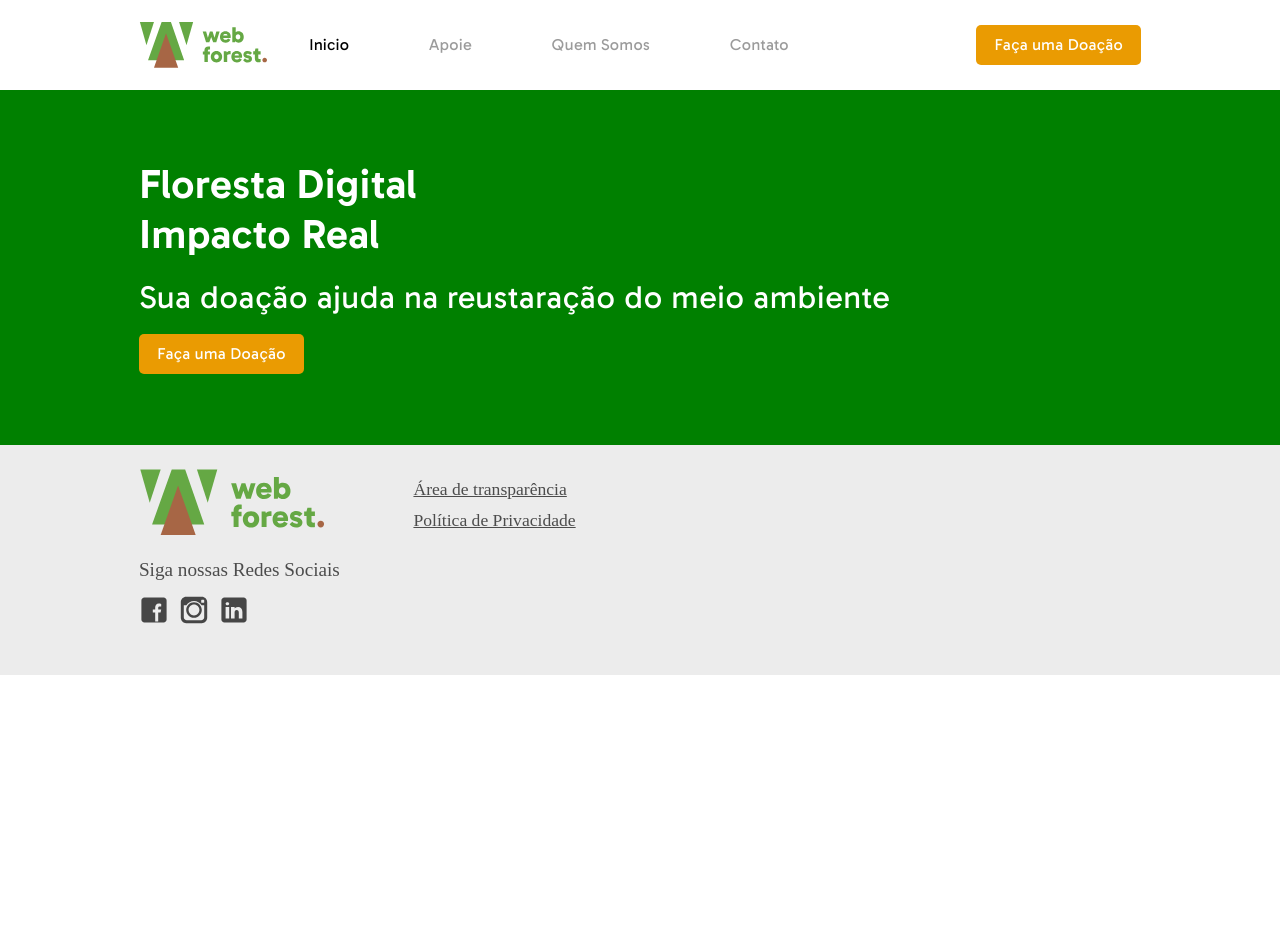
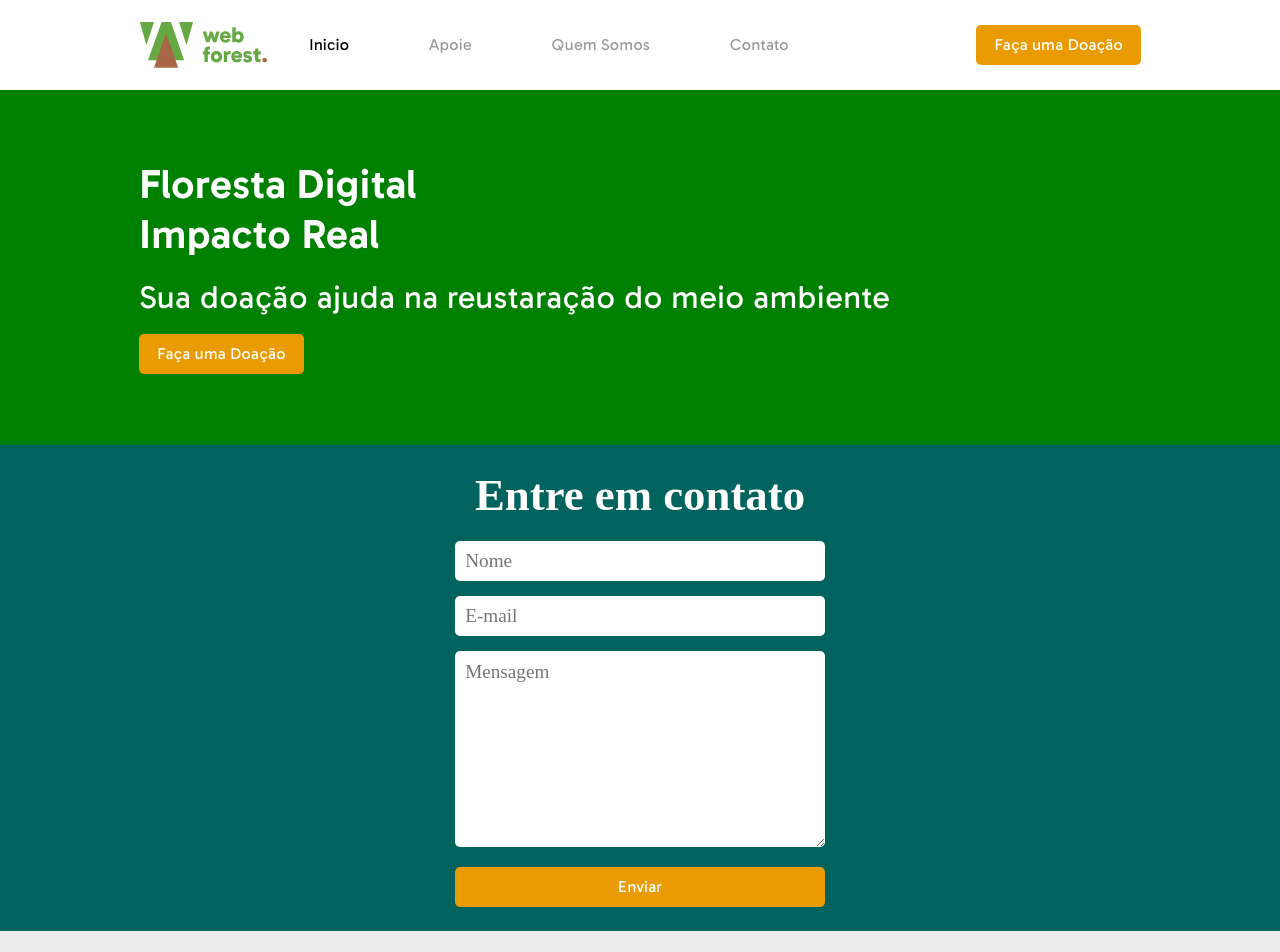
Before and after one commit to the-web-forest/Website, a Next.js app: page / in a window 1280 px wide. Shown: the top 952 px of the page. Before the commit the page ends 800 px from the top, so only its background shows below. Built offline with nearby package versions, Linux system fonts and the light colour scheme.

Commit message:
Contact Section

```diff
--- a/components/FilledButton/index.tsx
+++ b/components/FilledButton/index.tsx
@@ -2,22 +2,53 @@ import styles from './style.module.css'
 
 interface FilledButtonProps {
     text: string
-    target: string
-    url: string
+    target?: string
+    url?: string
+    type: 'function' | 'link'
+    onClickFunction?: () => void,
+    width?: string
 }
 
 const FilledButton = ({
     text,
     target = '_blank',
-    url
+    url,
+    type = 'link',
+    onClickFunction,
+    width = 'auto'
 }: FilledButtonProps) => {
-    return (
-        <a href={url} target={target} >
-            <div className={styles.container}>
+
+    const getWrapper = (elem: JSX.Element) => {
+        switch(type) {
+            case 'link':
+                return (
+                    <a href={url} target={target} >
+                        {elem}
+                    </a>
+                )
+            case 'function':
+                return (
+                    <a onClick={() => (onClickFunction) ? onClickFunction() : null}>
+                        {elem}
+                    </a>
+                )
+        }
+    }
+
+    const getMiddle = (): JSX.Element => {
+        return (
+            <div className={styles.container} style={{ width }}>
                 {text}
             </div>
-        </a>
-    )
+        )
+    }
+
+    const renderButton = () => {
+        const middle = getMiddle()
+        return getWrapper(middle)
+    }
+
+    return renderButton()
 }
 
 export default FilledButton
--- /dev/null
+++ b/components/Input/index.tsx
@@ -0,0 +1,37 @@
+import styles from './styles.module.css'
+
+interface InputProps {
+    type: string
+    name: string
+    placeholder: string
+    value: string
+    onChangeFunction: (val: string) => void
+    maxLength: number
+    error?: boolean
+}
+
+const Input = ({ type, name, placeholder, value, onChangeFunction, maxLength, error = false }: InputProps) => {
+
+    const isOnErrorState = () => (error === true)
+
+    const getClass = (): string => {
+        return (isOnErrorState()) ? styles.error : String.call(null)
+    }
+
+    return (
+        <>
+            <input
+                id={styles.container}
+                type={type}
+                name={name}
+                placeholder={placeholder}
+                value={value}
+                onChange={(e) => onChangeFunction(e.target.value)}
+                maxLength={maxLength}
+                className={getClass()}
+            />
+        </>
+    )
+}
+
+export default Input
--- /dev/null
+++ b/components/Input/styles.module.css
@@ -0,0 +1,22 @@
+#container {
+    width: 100%;
+    padding: 10px;
+    height: 40px;
+    font-size: 1.2em;
+    color: var(--dark-gray);
+    border-radius: 5px;
+    border: none;
+    margin-bottom: 15px;
+    font-family: Aprova Sans;
+    font-style: normal;
+    font-weight: normal;
+}
+
+#container:focus {
+    outline: none;
+}
+
+.error {
+    background-color: var(--soft-red);
+    color: var(--red) !important;
+}
--- /dev/null
+++ b/components/TextArea/index.tsx
@@ -0,0 +1,38 @@
+import styles from './styles.module.css'
+
+interface TextAreaProps {
+    name: string
+    cols: number
+    rows: number
+    placeholder: string
+    maxLength: number
+    value: string
+    onChangeFunction: (val: string) => void
+    error?: boolean
+}
+
+const TextArea = ({ cols, rows, name, placeholder, maxLength, value, onChangeFunction, error = false}: TextAreaProps) => {
+
+    const isOnErrorState = () => (error === true)
+
+    const getClass = (): string => {
+        return (isOnErrorState()) ? styles.error : String.call(null)
+    }
+
+    return (
+        <textarea
+            name={name}
+            id={styles.container}
+            cols={cols}
+            rows={rows}
+            placeholder={placeholder}
+            maxLength={maxLength}
+            value={value}
+            onChange={(e) => onChangeFunction(e.target.value)}
+            className={getClass()}
+        />
+    )
+
+}
+
+export default TextArea
--- /dev/null
+++ b/components/TextArea/styles.module.css
@@ -0,0 +1,21 @@
+#container {
+    width: 100%;
+    padding: 10px;
+    font-size: 1.2em;
+    color: var(--dark-gray);
+    border-radius: 5px;
+    border: none;
+    margin-bottom: 16px;
+    font-family: Aprova Sans;
+    font-style: normal;
+    font-weight: normal;
+}
+
+#container:focus {
+    outline: none;
+}
+
+.error {
+    background-color: var(--soft-red);
+    color: var(--red) !important;
+}
--- /dev/null
+++ b/helpers/EmailHelper.ts
@@ -0,0 +1,9 @@
+class EmailHelper {
+    public static isEmail = (email: string): boolean => {
+        return email.match(
+          /^(([^<>()[\]\\.,;:\s@\"]+(\.[^<>()[\]\\.,;:\s@\"]+)*)|(\".+\"))@((\[[0-9]{1,3}\.[0-9]{1,3}\.[0-9]{1,3}\.[0-9]{1,3}\])|(([a-zA-Z\-0-9]+\.)+[a-zA-Z]{2,}))$/
+        ) !== null
+      };
+}
+
+export { EmailHelper }
--- /dev/null
+++ b/helpers/index.ts
@@ -0,0 +1 @@
+export * from './EmailHelper'
--- a/pages/index.tsx
+++ b/pages/index.tsx
@@ -1,8 +1,7 @@
 import type { NextPage } from 'next'
-import Image from 'next/image'
-import DonateButton from '../components/FilledButton'
 import Header from '../components/header'
 import BannerSection from '../sections/Banner'
+import ContactSection from '../sections/Contact'
 import FooterSection from '../sections/Footer'
 import HeaderSection from '../sections/Header'
 import styles from '../styles/Home.module.css'
@@ -13,6 +12,7 @@ const Home: NextPage = () => {
       <Header/>
       <HeaderSection/>
       <BannerSection/>
+      <ContactSection/>
       <FooterSection/>
     </div>
   )
--- /dev/null
+++ b/sections/Contact/DTOs/FormData.ts
@@ -0,0 +1,14 @@
+export default class ContactDataDTO {
+    public name: string = ''
+    public email: string = ''
+    public message: string = ''
+
+    public nameError: boolean = false
+    public emailError: boolean = false
+    public messageError: boolean = false
+
+    public static getInstance(): ContactDataDTO {
+        return new ContactDataDTO()
+    }
+
+}
--- /dev/null
+++ b/sections/Contact/index.tsx
@@ -0,0 +1,120 @@
+import { useState } from 'react'
+import Input from '../../components/Input'
+import TextArea from '../../components/TextArea'
+import styles from './styles.module.css'
+import SubmitButton from '../../components/FilledButton';
+import ContactDataDTO from './DTOs/FormData';
+import { EmailHelper } from '../../helpers'
+
+const ContactSection = () => {
+
+    const [formData, setFormData] = useState<ContactDataDTO>(ContactDataDTO.getInstance())
+    const [messageSent, setMessageSent] = useState<boolean>(false)
+
+    const changeForm = (value: string, field: string) => {
+        switch(field) {
+            case 'email':
+                return setFormData({...formData, email: value})
+            case 'name':
+                return setFormData({...formData, name: value})
+            case 'message':
+                return setFormData({...formData, message: value})
+        }
+    }
+
+    const isNameValid = (): boolean => {
+        return formData.name.length > 2
+    }
+
+    const isEmailValid = (): boolean => {
+        return EmailHelper.isEmail(formData.email)
+    }
+
+    const isMessageValid = (): boolean => {
+        return formData.message.length > 2
+    }
+
+    const isFormValid = (): boolean => {
+
+        const nameFieldIsValid = isNameValid()
+        const emailFieldIsValid = isEmailValid()
+        const messageFieldIsValid = isMessageValid()
+
+        const allFields = [
+            nameFieldIsValid,
+            emailFieldIsValid,
+            messageFieldIsValid
+        ]
+
+        setFormData({
+            ...formData,
+            nameError: !nameFieldIsValid,
+            emailError: !emailFieldIsValid,
+            messageError: !messageFieldIsValid
+        })
+
+        return allFields.every((val) => val === true);
+    }
+
+    const sendForm = (): void => {
+
+        if(!isFormValid())
+            return
+
+        // Call E-mail Service Here
+        const messageSent = true
+        setMessageSent(messageSent)
+    }
+
+    return (
+        <div id={styles.container}>
+            <div id={styles.title}>
+                {
+                    (!messageSent) ? 'Entre em contato' : 'Mensagem enviada com sucesso!'
+                }
+            </div>
+            {
+                (!messageSent) && (
+                    <div id={styles.form}>
+                        <Input
+                            type='text'
+                            placeholder='Nome'
+                            name='contact_name_input'
+                            value={formData.name}
+                            onChangeFunction={(value) => changeForm(value, 'name')}
+                            maxLength={50}
+                            error={formData.nameError}
+                        />
+                        <Input
+                            type='email'
+                            placeholder='E-mail'
+                            name='contact_email_input'
+                            value={formData.email}
+                            onChangeFunction={(value) => changeForm(value, 'email')}
+                            maxLength={50}
+                            error={formData.emailError}
+                        />
+                        <TextArea
+                            name='contact_message_textarea'
+                            cols={30}
+                            rows={8}
+                            placeholder='Mensagem'
+                            maxLength={600}
+                            value={formData.message}
+                            onChangeFunction={(value) => changeForm(value, 'message')}
+                            error={formData.messageError}
+                        />
+                        <SubmitButton
+                            text='Enviar'
+                            type='function'
+                            onClickFunction={() => sendForm()}
+                            width='100%'
+                        />
+                    </div>
+                )
+            }
+        </div>
+    )
+}
+
+export default ContactSection
--- /dev/null
+++ b/sections/Contact/styles.module.css
@@ -0,0 +1,23 @@
+#container {
+    background-color: var(--primary-color);
+    display: flex;
+    align-items: center;
+    flex-direction: column;
+    padding: 1.5em;
+}
+
+#container #title{
+    color: var(--white);
+    font-family: Aprova Sans;
+    font-style: normal;
+    font-weight: 600;
+    font-size: 2.8em;
+    width: 100%;
+    text-align: center;
+}
+
+#container #form {
+    width: 30%;
+    margin-top: 20px;
+    animation: cubic-bezier(0.175, 0.885, 0.32, 1.275);
+}
--- a/styles/Colors.module.css
+++ b/styles/Colors.module.css
@@ -3,4 +3,8 @@
     --gray-background: #ECECEC;
 
     --dark-gray: #4C4C4C;
+    --soft-red: #ffb6b6;
+
+    --white: #FFF;
+    --red: red;
 }
```
